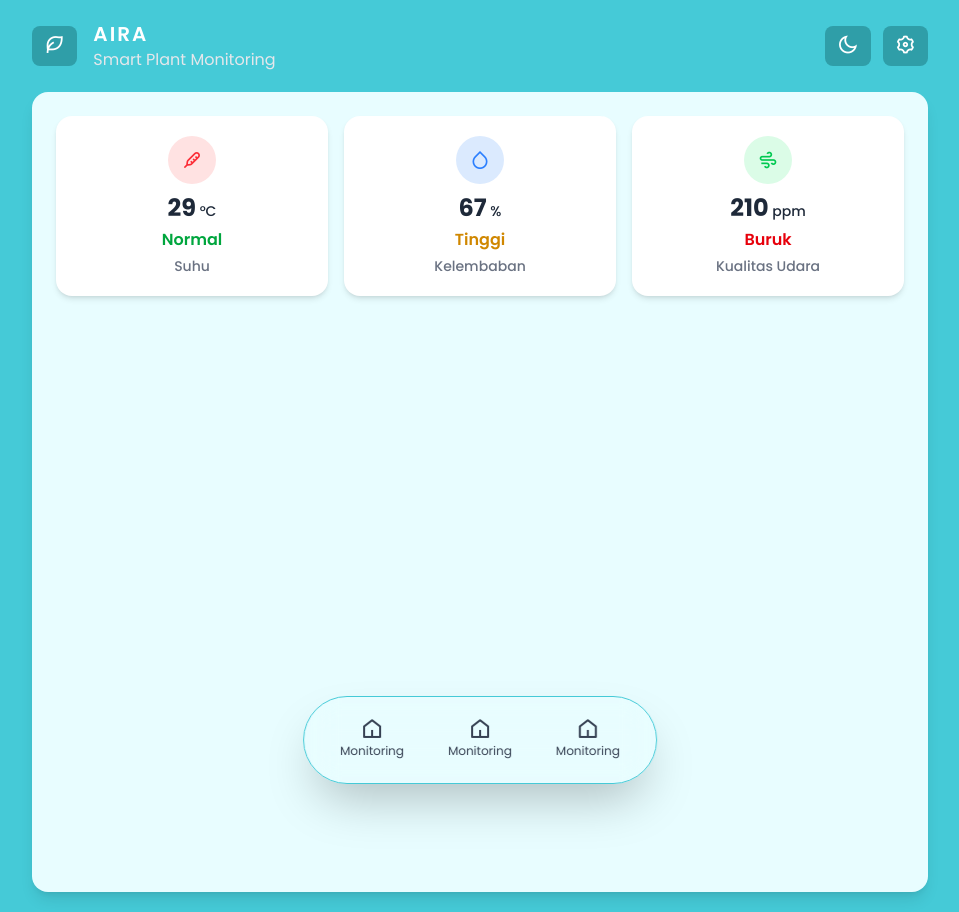
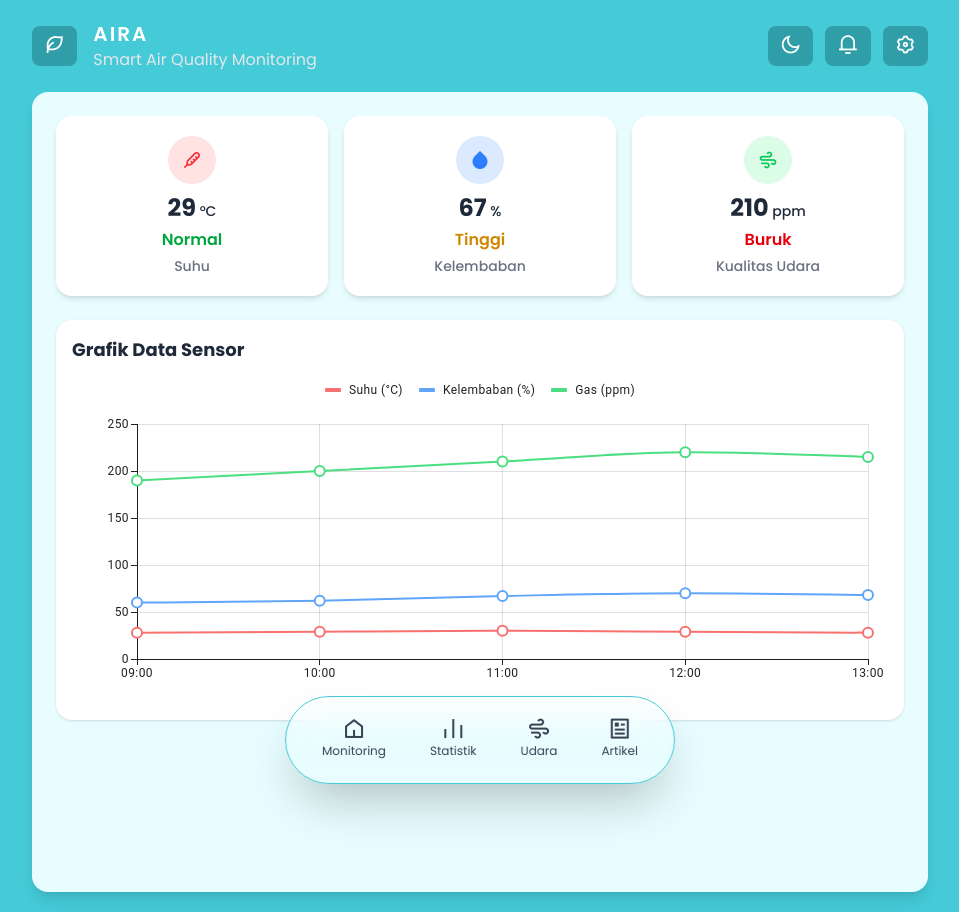
Before and after one commit to Musthofali24/aira-web-app, a React (Vite) app: page / in a window 1280 px wide. Shown: the whole page, without its empty margins (160-1119 px from the left). Built offline with nearby package versions, Linux system fonts and the light colour scheme.

Commit message:
feat(Chart): Add Chart for Monitoring

```diff
--- a/package.json
+++ b/package.json
@@ -10,6 +10,9 @@
     "preview": "vite preview"
   },
   "dependencies": {
+    "@emotion/react": "^11.14.0",
+    "@emotion/styled": "^11.14.1",
+    "@mui/x-charts": "^8.9.0",
     "@tailwindcss/vite": "^4.1.11",
     "firebase": "^12.0.0",
     "react": "^19.1.0",
--- a/src/App.jsx
+++ b/src/App.jsx
@@ -1,5 +1,8 @@
 import "remixicon/fonts/remixicon.css";
 import StatusCard from "./components/StatusCard";
+import DataSensorChart from "./components/DataSensorChart";
+import Navbar from "./components/Navbar";
+import FloatingNavbar from "./components/FloatingNavbar";
 
 function App() {
   const sensorData = {
@@ -22,25 +25,9 @@ function App() {
 
   return (
     <div className="bg-gradient-to-b bg-[#45cad7] text-white min-h-screen py-5">
-      <div className="max-w-4xl mx-auto flex justify-between items-center mb-5">
-        <div className="flex items-center gap-4">
-          <div className="bg-[#2f9ea8] py-2 px-3 rounded-lg">
-            <i class="ri-leaf-line ri-lg"></i>
-          </div>
-          <div className="">
-            <h1 className="font-semibold text-xl tracking-widest">AIRA</h1>
-            <p className="text-base text-gray-200">Smart Plant Monitoring</p>
-          </div>
-        </div>
-        <div className="flex items-center gap-3">
-          <a href="#" className="bg-[#2f9ea8] py-2 px-3 rounded-lg">
-            <i class="ri-moon-line ri-lg"></i>
-          </a>
-          <a href="#" className="bg-[#2f9ea8] py-2 px-3 rounded-lg">
-            <i class="ri-settings-3-line ri-lg"></i>
-          </a>
-        </div>
-      </div>
+      {/* Navbar */}
+      <Navbar />
+      {/* End of Navbar */}
       <div className="max-w-4xl mx-auto bg-[#e8fdff] min-h-screen rounded-2xl p-6 shadow-lg">
         {/* Tambah Card Status */}
         <div className="grid grid-cols-1 md:grid-cols-3 gap-4">
@@ -57,7 +44,7 @@ function App() {
             value={sensorData.humidity.value}
             unit={sensorData.humidity.unit}
             status={sensorData.humidity.status}
-            icon="ri-drop-line"
+            icon="ri-drop-fill"
             iconBg="bg-blue-100 text-blue-500"
           />
           <StatusCard
@@ -69,35 +56,13 @@ function App() {
             iconBg="bg-green-100 text-green-500"
           />
         </div>
+
+        <DataSensorChart />
       </div>
 
       {/* Floating Bottom Navigation */}
-      <div className="fixed bottom-4 left-1/2 transform -translate-x-1/2 bg-transparent backdrop-blur-lg text-gray-700 rounded-full shadow-2xl border border-[#45cad7] px-5 py-2 flex justify-between items-center gap-3 z-50">
-        <a
-          href="#"
-          className="flex flex-col items-center space-y-1.5 hover:bg-[#45cad7] hover:text-white p-4 rounded-full transition-colors duration-200
-          "
-        >
-          <i className="ri-home-5-line ri-xl"></i>
-          <p className="text-xs">Monitoring</p>
-        </a>
-        <a
-          href="#"
-          className="flex flex-col items-center space-y-1.5 hover:bg-[#45cad7] hover:text-white p-4 rounded-full transition-colors duration-200
-          "
-        >
-          <i className="ri-home-5-line ri-xl"></i>
-          <p className="text-xs">Monitoring</p>
-        </a>
-        <a
-          href="#"
-          className="flex flex-col items-center space-y-1.5 hover:bg-[#45cad7] hover:text-white p-4 rounded-full transition-colors duration-200
-          "
-        >
-          <i className="ri-home-5-line ri-xl"></i>
-          <p className="text-xs">Monitoring</p>
-        </a>
-      </div>
+      <FloatingNavbar />
+      {/* End of Floating Bottom Navigation */}
     </div>
   );
 }
--- /dev/null
+++ b/src/components/DataSensorChart.jsx
@@ -0,0 +1,33 @@
+import { LineChart } from "@mui/x-charts/LineChart";
+
+function DataSensorChart() {
+  // Contoh data dummy, kamu bisa ganti dengan data real dari Firebase
+  const timestamps = ["09:00", "10:00", "11:00", "12:00", "13:00"];
+  const suhu = [28, 29, 30, 29, 28];
+  const kelembaban = [60, 62, 67, 70, 68];
+  const gas = [190, 200, 210, 220, 215];
+
+  return (
+    <div className="bg-white rounded-2xl shadow p-4 mt-6">
+      <h2 className="text-lg font-bold mb-3 text-gray-800">
+        Grafik Data Sensor
+      </h2>
+      <LineChart
+        height={300}
+        xAxis={[{ scaleType: "point", data: timestamps }]}
+        series={[
+          { data: suhu, label: "Suhu (°C)", color: "#f87171" },
+          { data: kelembaban, label: "Kelembaban (%)", color: "#60a5fa" },
+          { data: gas, label: "Gas (ppm)", color: "#4ade80" },
+        ]}
+        grid={{ vertical: true, horizontal: true }}
+        sx={{
+          ".MuiLineElement-root": { strokeWidth: 2 },
+          ".MuiChartsLegend-mark": { borderRadius: 2 },
+        }}
+      />
+    </div>
+  );
+}
+
+export default DataSensorChart;
--- /dev/null
+++ b/src/components/FloatingNavbar.jsx
@@ -0,0 +1,36 @@
+function FloatingNavbar() {
+  return (
+    <div className="fixed bottom-4 left-1/2 transform -translate-x-1/2 bg-transparent backdrop-blur-lg text-gray-700 rounded-full shadow-2xl border border-[#45cad7] px-5 py-2 flex justify-between items-center gap-3 z-50">
+      <a
+        href="#"
+        className="flex flex-col items-center space-y-1.5 hover:bg-[#45cad7] hover:text-white p-4 rounded-full transition-colors duration-200"
+      >
+        <i className="ri-home-5-line ri-xl"></i>
+        <p className="text-xs">Monitoring</p>
+      </a>
+      <a
+        href="#"
+        className="flex flex-col items-center space-y-1.5 hover:bg-[#45cad7] hover:text-white p-4 rounded-full transition-colors duration-200"
+      >
+        <i className="ri-bar-chart-line ri-xl"></i>
+        <p className="text-xs">Statistik</p>
+      </a>
+      <a
+        href="#"
+        className="flex flex-col items-center space-y-1.5 hover:bg-[#45cad7] hover:text-white p-4 rounded-full transition-colors duration-200"
+      >
+        <i className="ri-windy-line ri-xl"></i>
+        <p className="text-xs">Udara</p>
+      </a>
+      <a
+        href="#"
+        className="flex flex-col items-center space-y-1.5 hover:bg-[#45cad7] hover:text-white p-4 rounded-full transition-colors duration-200"
+      >
+        <i className="ri-article-line ri-xl"></i>
+        <p className="text-xs">Artikel</p>
+      </a>
+    </div>
+  );
+}
+
+export default FloatingNavbar;
--- /dev/null
+++ b/src/components/Navbar.jsx
@@ -0,0 +1,32 @@
+import React from "react";
+
+function Navbar() {
+  return (
+    <div className="max-w-4xl mx-auto flex justify-between items-center mb-5">
+      <div className="flex items-center gap-4">
+        <div className="bg-[#2f9ea8] py-2 px-3 rounded-lg">
+          <i className="ri-leaf-line ri-lg"></i>
+        </div>
+        <div>
+          <h1 className="font-semibold text-xl tracking-widest">AIRA</h1>
+          <p className="text-base text-gray-200">
+            Smart Air Quality Monitoring
+          </p>
+        </div>
+      </div>
+      <div className="flex items-center gap-3">
+        <a href="#" className="bg-[#2f9ea8] py-2 px-3 rounded-lg">
+          <i className="ri-moon-line ri-lg"></i>
+        </a>
+        <a href="#" className="bg-[#2f9ea8] py-2 px-3 rounded-lg">
+          <i className="ri-notification-3-line ri-lg"></i>
+        </a>
+        <a href="#" className="bg-[#2f9ea8] py-2 px-3 rounded-lg">
+          <i className="ri-settings-3-line ri-lg"></i>
+        </a>
+      </div>
+    </div>
+  );
+}
+
+export default Navbar;
```
Also changed, not shown: 1 other file (tests, documents, lock files or other folders).
